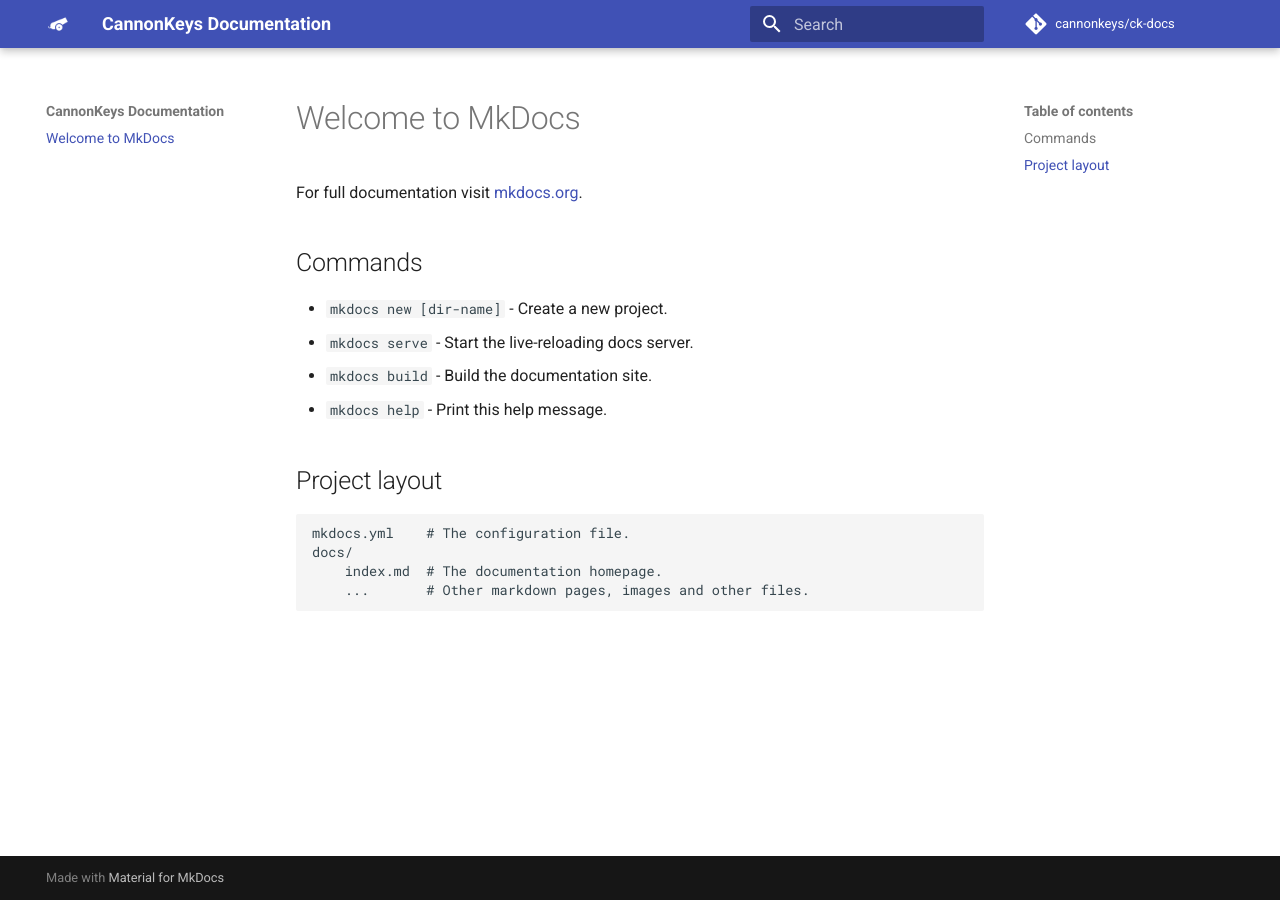
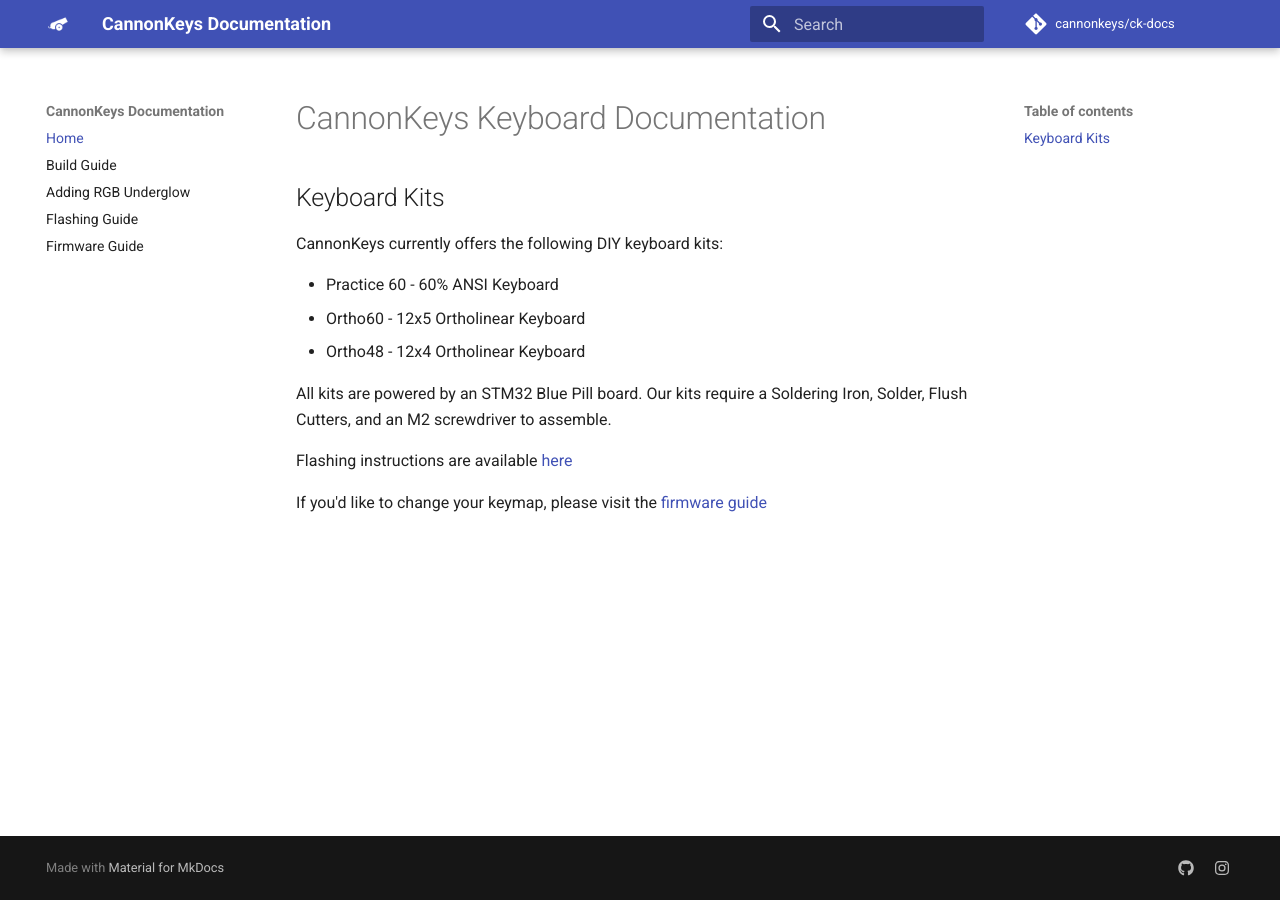
Before and after one commit to cannonkeys/ck-docs, an MkDocs documentation site: the page built from docs/index.md, in a window 1280 px wide. Built offline with MkDocs 1.6.1 and Material for MkDocs 9.7.7, drawn with Linux system fonts in a browser that asks for light colours; comment, search, counter and statistics services are not loaded.

Commit message:
Update docs with actual content

```diff
--- a/docs/index.md
+++ b/docs/index.md
@@ -1,17 +1,14 @@
-# Welcome to MkDocs
+# CannonKeys Keyboard Documentation
 
-For full documentation visit [mkdocs.org](https://mkdocs.org).
+## Keyboard Kits
+CannonKeys currently offers the following DIY keyboard kits:
 
-## Commands
+- Practice 60 - 60% ANSI Keyboard
+- Ortho60 - 12x5 Ortholinear Keyboard
+- Ortho48 - 12x4 Ortholinear Keyboard
 
-* `mkdocs new [dir-name]` - Create a new project.
-* `mkdocs serve` - Start the live-reloading docs server.
-* `mkdocs build` - Build the documentation site.
-* `mkdocs help` - Print this help message.
+All kits are powered by an STM32 Blue Pill board. Our kits require a Soldering Iron, Solder, Flush Cutters, and an M2 screwdriver to assemble.
 
-## Project layout
+Flashing instructions are available [here](flashing.md)
 
-    mkdocs.yml    # The configuration file.
-    docs/
-        index.md  # The documentation homepage.
-        ...       # Other markdown pages, images and other files.
+If you'd like to change your keymap, please visit the [firmware guide](firmware.md)
--- a/mkdocs.yml
+++ b/mkdocs.yml
@@ -5,3 +5,18 @@ theme:
   favicon: 'images/logo.png'
 repo_name: 'cannonkeys/ck-docs'
 repo_url: 'https://github.com/cannonkeys/ck-docs'
+markdown_extensions:
+  - admonition
+nav:
+  - Home: index.md
+  - Build Guide: bluepill.md
+  - Adding RGB Underglow: rgb_underglow.md
+  - Flashing Guide: flashing.md
+  - Firmware Guide: firmware.md
+
+extra:
+  social:
+    - type: 'github'
+      link: 'https://github.com/cannonkeys'
+    - type: 'instagram'
+      link: 'https://www.instagram.com/cannon.keys/'
```
Also changed, not shown: docs/bluepill.md (added, +5 -0 lines), docs/firmware.md (added, +15 -0 lines), docs/flashing.md (added, +17 -0 lines), docs/rgb_underglow.md (added, +1 -0 lines).
